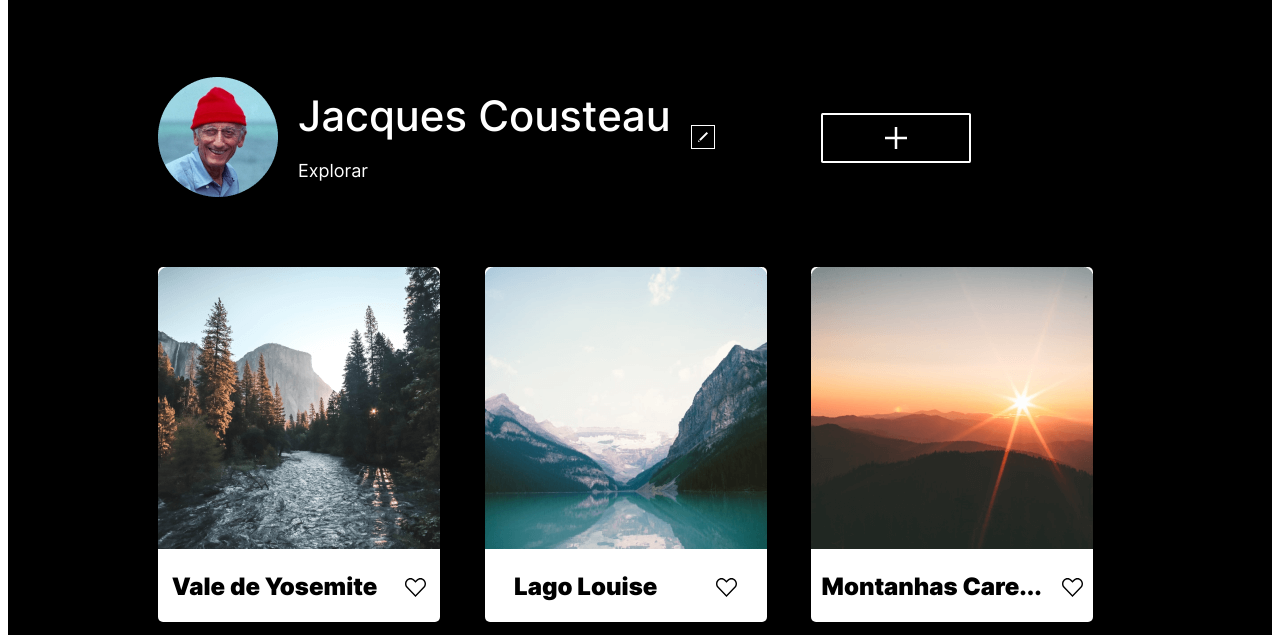
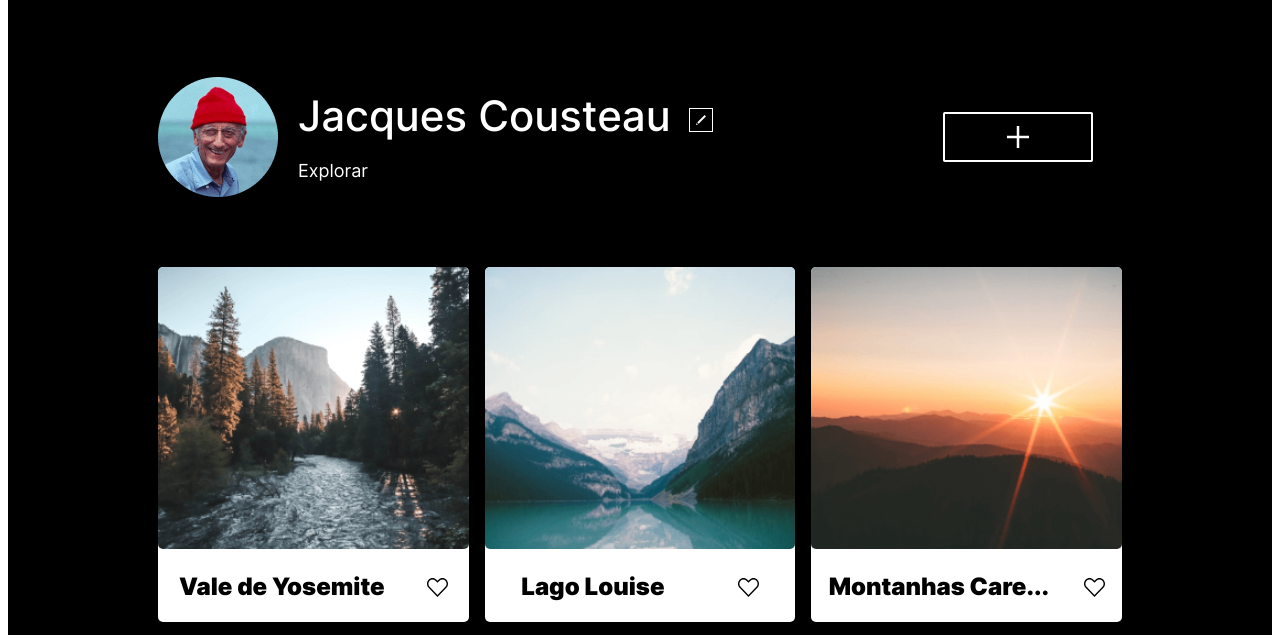
Before and after one commit to andriagiovana/web_project_4_ptbr, a website: page index.html in a window 1280 px wide. Shown: the part 112-747 px from the top of the page. Drawn offline with Linux system fonts and the light colour scheme.

Commit message:
added files

```diff
--- a/blocks/content.css
+++ b/blocks/content.css
@@ -8,7 +8,7 @@
 }
 
 .content__card {
-    max-width: 282px;
+    width: 100%;
     max-height: 361px;
     background-color: #fff;
     border-radius: 5px;
@@ -21,6 +21,7 @@
     object-fit: cover;
     max-height: 282px;
     margin: 0;
+    border-radius: 5px;
 }
 
 .content__card-description {
--- a/blocks/profile.css
+++ b/blocks/profile.css
@@ -19,24 +19,21 @@
 }
 
 .profile__name {
+    display: flex;
+    column-gap: 18px;
+}
+
+.profile__name_p {
     font-size: 42px;
     font-weight: 500;
-    line-height: 1.15;
+    line-height: 48px;
     margin: 0;
-    padding-right: 20px;
-}
-
-.profile__buttons {
-    display: flex;
-    flex-direction: row;
-    column-gap: 100px;
-    align-items: center;
 }
 
 .profile__edit-button {
     max-width: 24px;
     max-height: 24px;
-    margin: 0;
+    margin-top: 16px;
 }
 
 .profile__text {
@@ -50,9 +47,10 @@
 .profile__add-button {
     max-width: 150px;
     max-height: 50px;
-    /* background-size: cover;
-    background-position: center;   */
     background-color: black;
     margin: 0;
     border: none;
+    padding-left: 230px;
+    /* justify-content: flex-end;
+    pedir ajuda com o add button para ele se alinhar no final*/
 }
--- a/index.html
+++ b/index.html
@@ -2,81 +2,81 @@
 <html lang="pt-br">
 
 <head>
-    <meta charset="UTF-8"/>
-    <meta name="viewport" content="width=device-width, initial-scale=1.0"/>
-    <link rel="stylesheet" href="./index.css"/>
+    <meta charset="UTF-8" />
+    <meta name="viewport" content="width=device-width, initial-scale=1.0" />
+    <link rel="stylesheet" href="./index.css" />
     <title>Around the US</title>
 </head>
 
 <body>
     <div class="page">
         <header class="header">
-            <img class="header__logo" src="./imagens/Vector.png" alt="vetor do header"/>
+            <img class="header__logo" src="./imagens/Vector.png" alt="vetor do header" />
         </header>
 
         <main class="main">
             <section class="profile">
-                <img class="profile__avatar" src="./imagens/Avatar.png" alt="foto de Jacques Cousteau"/>
+                <img class="profile__avatar" src="./imagens/Avatar.png" alt="foto de Jacques Cousteau" />
                 <div class="profile__info">
-                    <h1 class="profile__name">Jacques Cousteau</h1>
-                    <h2 class="profile__text">Explorar</h2>
+                    <div class="profile__name">
+                        <p class="profile__name_p">Jacques Cousteau</p>
+                        <input type="image" class="profile__edit-button" src="./imagens/edit-button.png"
+                            alt="botão de edição" />
+                    </div>
+                    <p class="profile__text">Explorar</p>
                 </div>
-                <!-- <button> <img class="profile__edit-button" src="./imagens/edit-button.png" alt="botão de edição"/></button>  -->
-                <div class="profile__buttons">
-                    <input type="image" class="profile__edit-button" src="./imagens/edit-button.png"
-                        alt="botão de edição"/>
-                    <button class="profile__add-button">
-                        <img src="./imagens/add-button.png" alt="botão de adicionar"/>
-                    </button>
-                </div>
+                <input type="image" class="profile__add-button" src="./imagens/add-button.png" alt="botão de adicionar">
+                <!-- <button class="profile__add-button">
+                    <img src="./imagens/add-button.png" alt="botão de adicionar" />
+                </button> -->
             </section>
 
             <section class="content">
                 <div class="content__card">
-                    <img class="content__card-image" src="imagens/Vale-de-yosemite.png" alt="Vale de yosemite"/>
+                    <img class="content__card-image" src="imagens/Vale-de-yosemite.png" alt="Vale de yosemite" />
                     <div class="content__card-description">
                         <h2 class="content__card-text">Vale de Yosemite</h2>
-                        <input type="image" class="content__card-like" src="./imagens/Group.svg" alt="coração like"/>
+                        <input type="image" class="content__card-like" src="./imagens/Group.svg" alt="coração like" />
                     </div>
                 </div>
 
                 <div class="content__card">
-                    <img class="content__card-image" src="./imagens/lago-louise.png" alt="Lago Louise"/>
+                    <img class="content__card-image" src="./imagens/lago-louise.png" alt="Lago Louise" />
                     <div class="content__card-description">
                         <h2 class="content__card-text">Lago Louise</h2>
-                        <input type="image" class="content__card-like" src="./imagens/Group.svg" alt="coração like"/>
+                        <input type="image" class="content__card-like" src="./imagens/Group.svg" alt="coração like" />
                     </div>
                 </div>
 
                 <div class="content__card">
-                    <img class="content__card-image" src="./imagens/Montanhas-Care.png" alt="Montanhas Care..."/>
+                    <img class="content__card-image" src="./imagens/Montanhas-Care.png" alt="Montanhas Care..." />
                     <div class="content__card-description">
                         <h2 class="content__card-text">Montanhas Care...</h2>
-                        <input type="image" class="content__card-like" src="./imagens/Group.svg" alt="coração like"/>
+                        <input type="image" class="content__card-like" src="./imagens/Group.svg" alt="coração like" />
                     </div>
                 </div>
 
                 <div class="content__card">
-                    <img class="content__card-image" src="./imagens/latemar.png" alt="Latemar"/>
+                    <img class="content__card-image" src="./imagens/latemar.png" alt="Latemar" />
                     <div class="content__card-description">
                         <h2 class="content__card-text">Latemar</h2>
-                        <input type="image" class="content__card-like" src="./imagens/Group.svg" alt="coração like"/>
+                        <input type="image" class="content__card-like" src="./imagens/Group.svg" alt="coração like" />
                     </div>
                 </div>
 
                 <div class="content__card">
-                    <img class="content__card-image" src="./imagens/Vanoise-Nationa.png" alt="Vanoise Nationa..."/>
+                    <img class="content__card-image" src="./imagens/Vanoise-Nationa.png" alt="Vanoise Nationa..." />
                     <div class="content__card-description">
                         <h2 class="content__card-text">Vanoise Nationa...</h2>
-                        <input type="image" class="content__card-like" src="./imagens/Group.svg" alt="coração like"/>
+                        <input type="image" class="content__card-like" src="./imagens/Group.svg" alt="coração like" />
                     </div>
                 </div>
 
                 <div class="content__card">
-                    <img class="content__card-image" src="./imagens/Lago-di-Braies.png" alt="Lago di Braies"/>
+                    <img class="content__card-image" src="./imagens/Lago-di-Braies.png" alt="Lago di Braies" />
                     <div class="content__card-description">
                         <h2 class="content__card-text">Lago di Braies</h2>
-                        <input type="image" class="content__card-like" src="./imagens/Group.svg" alt="coração like"/>
+                        <input type="image" class="content__card-like" src="./imagens/Group.svg" alt="coração like" />
                     </div>
                 </div>
             </section>
```
